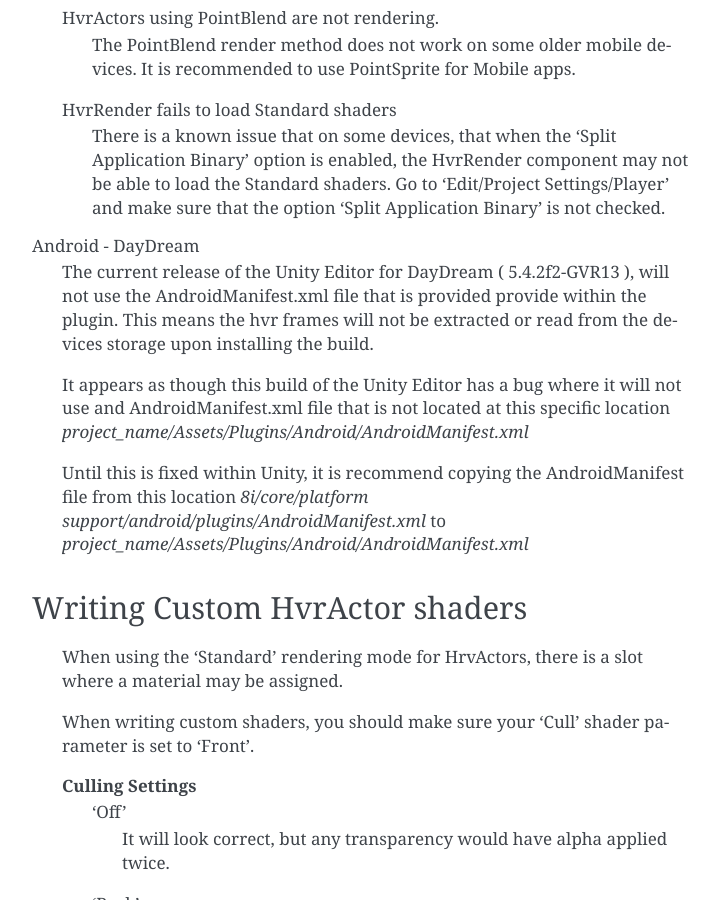
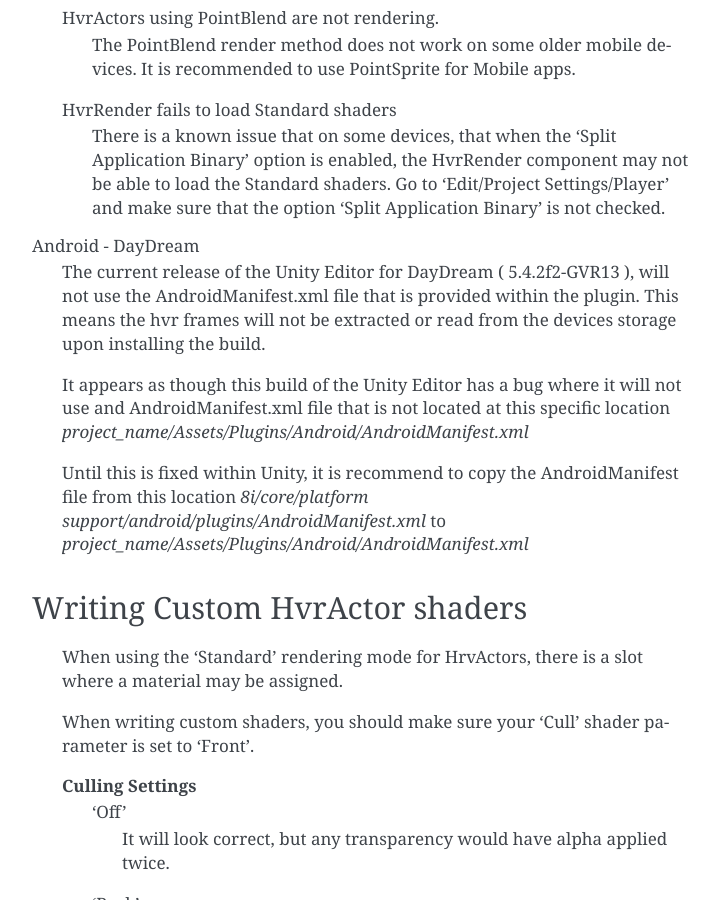
Before and after one commit to 8i/UnityPlugin_Documentation, a Sphinx documentation site: the page built from docs/source/Troubleshooting.rst, in a window 1280 px wide and 900 px high, scrolled down 1343 px. Shown: the whole window, without its empty margins (388-1107 px from the left). Built offline with Sphinx 7.4.7, drawn with Linux system fonts in a browser that asks for light colours.

Commit message:
Spelling and grammer

```diff
--- a/docs/source/Objects And Components/HvrLight.rst
+++ b/docs/source/Objects And Components/HvrLight.rst
@@ -1,12 +1,12 @@
 HvrLight
 ========
 
-HvrLight enables Light component to light HvrActors.
+HvrLight enables HvrActors to be lit by Unity Lights.
 
-There's no options can be adjusted in HvrLight. All the parameters from Light component should reflect on HvrActors once HvrLight is attached, with a few limitations.
+There areno options can be adjusted in HvrLight. All the parameters from the Light component should reflect on HvrActors once HvrLight is attached, with a few limitations.
 
 .. note::
-	HvrLight only works when HvrRender's rendering mode is set to 'Standard'. In 'Direct' rendering mode, the HvrActors will always be fully lit no matter lights or HvrLights are applied or not.
+	HvrLight only works when HvrRender's rendering mode is set to 'Standard'. In 'Direct' rendering mode, HvrActors will not be affected by this component.
 
 How to Create
 -------------
--- a/docs/source/Platform Support/Android.rst
+++ b/docs/source/Platform Support/Android.rst
@@ -48,7 +48,7 @@
 
 Performance Tips
 	- Point Count
-		As Android performs much slower than desktop systems it is recommended that hvr frames with point counts of 600k or less are used, with the recommended point count being around 300k.
+		As mobile platforms perform much slower than desktop systems it is recommended that hvr frames with point counts of 600k or less are used, with the recommended point count being around 300k.
 
 	- Rendering Settings
 		It is recommended to use the ‘Direct’ HvrRender render method on Android as it is the best performing renderer.
--- a/docs/source/Platform Support/iOS.rst
+++ b/docs/source/Platform Support/iOS.rst
@@ -14,7 +14,7 @@
 
 Performance Tips
 	- Point Count
-		As Android performs much slower than desktop systems it is recommended that hvr frames with point counts of 600k or less are used, with the recommended point count being around 300k.
+		As mobile platforms perform much slower than desktop systems it is recommended that hvr frames with point counts of 600k or less are used, with the recommended point count being around 300k.
 
 	- Rendering Settings
 		It is recommended to use the ‘Direct’ HvrRender render method on Android as it is the best performing renderer.
--- a/docs/source/Quick Start.rst
+++ b/docs/source/Quick Start.rst
@@ -17,7 +17,7 @@
     8. At the bottom of the inspector click 'Add Component' and search for "HvrRender". Click it to add it to the `Main Camera`.
     9. Position the `Main Camera` in front of the HvrActor.
 
-    The HvrActor should now be visible in the Unity Editor Game View. However it might be be darker than the surrounding enviornment as the scene does not contain a HvrLight component to light the actor. Tn order to light it:
+    The HvrActor should now be visible in the Unity Editor Game View. However it may be darker than the surrounding environment as the scene does not contain a HvrLight component to light the actor. In order to light it:
 
     10. Select the 'Directional Light' object or create it if you don't have one already.
     11. At the bottom of the inspector click 'Add Component' and search for 'HvrLight'. Click it to add it to the 'Directional Light'.
--- a/docs/source/Troubleshooting.rst
+++ b/docs/source/Troubleshooting.rst
@@ -58,11 +58,11 @@
 		There is a known issue that on some devices, that when the 'Split Application Binary' option is enabled, the HvrRender component may not be able to load the Standard shaders. Go to 'Edit/Project Settings/Player' and make sure that the option 'Split Application Binary' is not checked.
 
 Android - DayDream
-	The current release of the Unity Editor for DayDream ( 5.4.2f2-GVR13 ), will not use the AndroidManifest.xml file that is provided provide within the plugin. This means the hvr frames will not be extracted or read from the devices storage upon installing the build.
+	The current release of the Unity Editor for DayDream ( 5.4.2f2-GVR13 ), will not use the AndroidManifest.xml file that is provided within the plugin. This means the hvr frames will not be extracted or read from the devices storage upon installing the build.
 
 	It appears as though this build of the Unity Editor has a bug where it will not use and AndroidManifest.xml file that is not located at this specific location `project_name/Assets/Plugins/Android/AndroidManifest.xml`
 
-	Until this is fixed within Unity, it is recommend copying the AndroidManifest file from this location `8i/core/platform support/android/plugins/AndroidManifest.xml` to `project_name/Assets/Plugins/Android/AndroidManifest.xml`
+	Until this is fixed within Unity, it is recommend to copy the AndroidManifest file from this location `8i/core/platform support/android/plugins/AndroidManifest.xml` to `project_name/Assets/Plugins/Android/AndroidManifest.xml`
 
 Writing Custom HvrActor shaders
 ----------------------------
```
